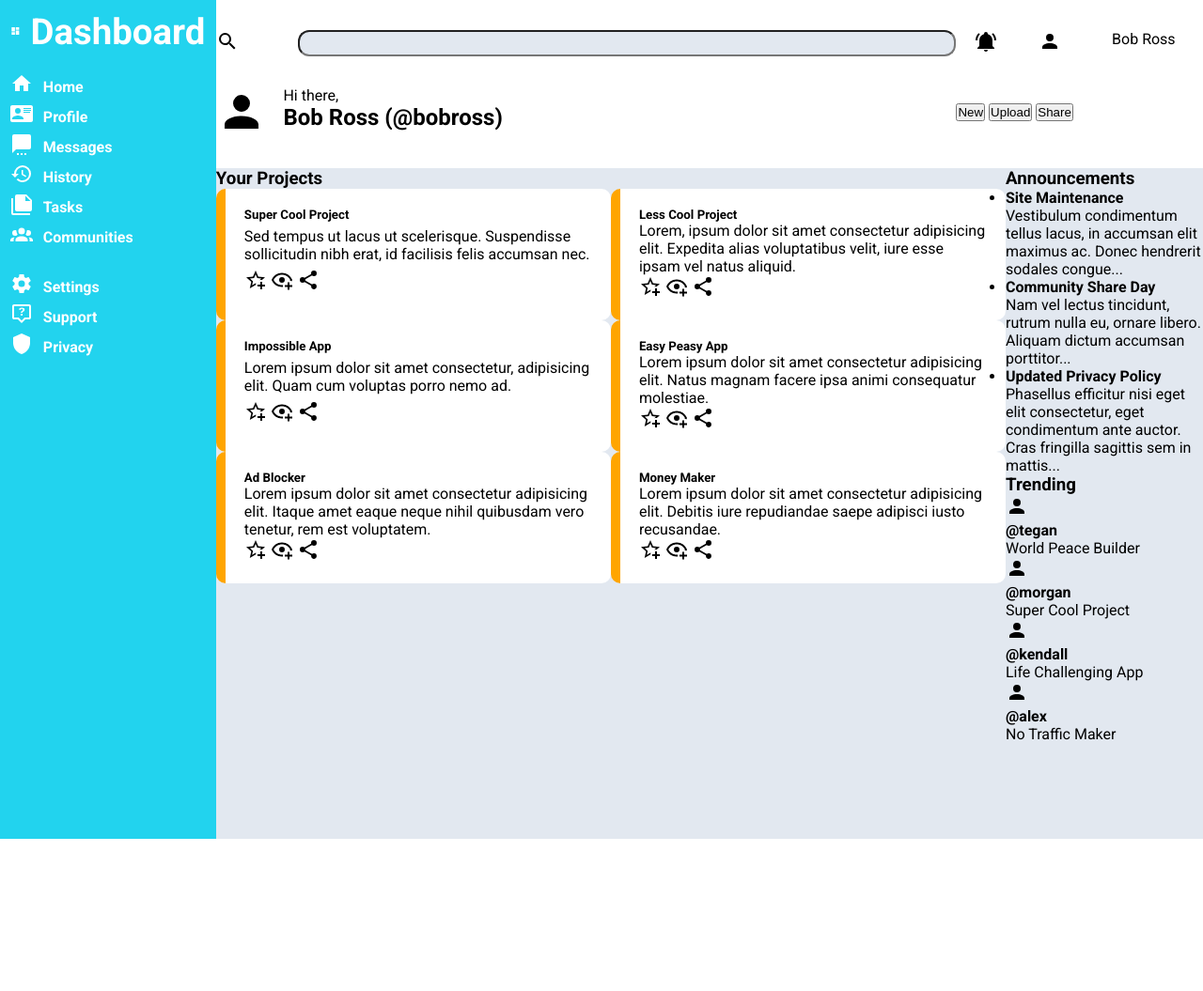
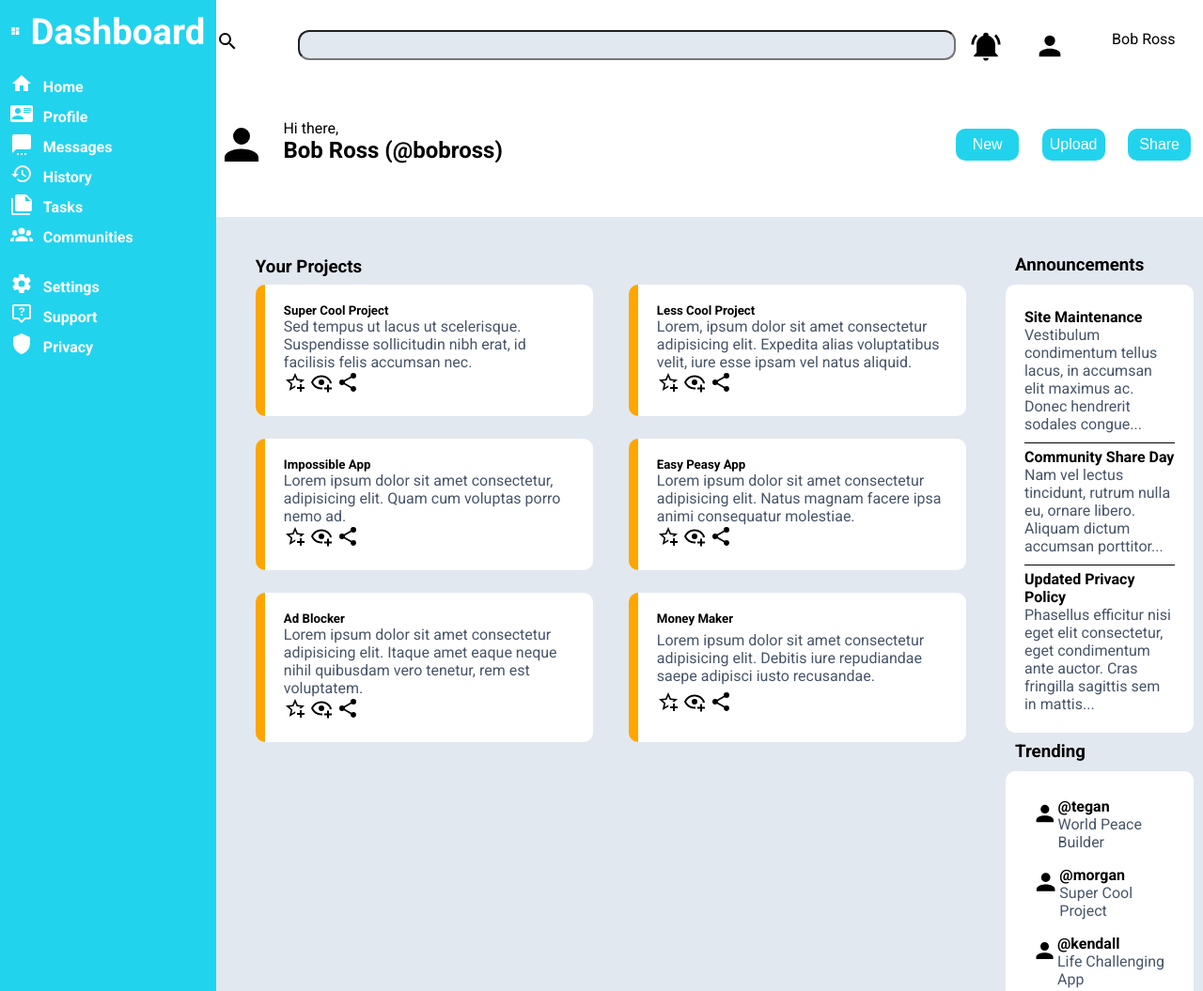
Before and after one commit to DXPGH/Project-Admin-Dashboard, a plain HTML site: page index.html in a window 1280 px wide. Shown: the top 1055 px of the page at 94% size. Before the commit the page ends 893 px from the top, so only its background shows below. Drawn offline with Linux system fonts and the light colour scheme.

Commit message:
Finished the layout of the html through the use of css

```diff
--- a/index.html
+++ b/index.html
@@ -29,7 +29,7 @@
           <div class="account">
             <ul>
               <li>
-                <svg style="width: 24px; height: 24px" viewBox="0 0 24 24">
+                <svg style="width: 34px; height: 34px" viewBox="0 0 24 24">
                   <path
                     fill="currentColor"
                     d="M21,19V20H3V19L5,17V11C5,7.9 7.03,5.17 10,4.29C10,4.19 10,4.1 10,4A2,2 0 0,1 12,2A2,2 0 0,1 14,4C14,4.1 14,4.19 14,4.29C16.97,5.17 19,7.9 19,11V17L21,19M14,21A2,2 0 0,1 12,23A2,2 0 0,1 10,21M19.75,3.19L18.33,4.61C20.04,6.3 21,8.6 21,11H23C23,8.07 21.84,5.25 19.75,3.19M1,11H3C3,8.6 3.96,6.3 5.67,4.61L4.25,3.19C2.16,5.25 1,8.07 1,11Z"
@@ -37,7 +37,7 @@
                 </svg>
               </li>
               <li>
-                <svg style="width: 24px; height: 24px" viewBox="0 0 24 24">
+                <svg style="width: 34px; height: 34px" viewBox="0 0 24 24">
                   <path fill="currentColor" d="M12,4A4,4 0 0,1 16,8A4,4 0 0,1 12,12A4,4 0 0,1 8,8A4,4 0 0,1 12,4M12,14C16.42,14 20,15.79 20,18V20H4V18C4,15.79 7.58,14 12,14Z" />
                 </svg>
               </li>
@@ -155,7 +155,7 @@
 
       <!--Projects-->
       <div class="projects">
-        <div class="project-title"><h3>Your Projects</h3></div>
+        <div class="projects-title"><h3>Your Projects</h3></div>
         <article>
         <div class="card">
           <h5>Super Cool Project</h5>
@@ -253,10 +253,10 @@
       <!--Right Sidebar-->
       <div class="right-sidebar">
         <!--Announcements-->
-        <h3>Announcements</h3>
+        <div class="announcement-head"><h3>Announcements</h3></div>
         <div class="announcments side-panel-card">
           <ul>
-            <li>
+            <li >
               <p><strong>Site Maintenance</strong></p>
 
               <p class="light">Vestibulum condimentum tellus lacus, in accumsan elit maximus ac. Donec hendrerit sodales congue...</p>
@@ -266,7 +266,7 @@
 
               <p class="light">Nam vel lectus tincidunt, rutrum nulla eu, ornare libero. Aliquam dictum accumsan porttitor...</p>
             </li>
-            <li>
+            <li class="no-border">
               <p><strong>Updated Privacy Policy</strong></p>
 
               <p class="light">Phasellus efficitur nisi eget elit consectetur, eget condimentum ante auctor. Cras fringilla sagittis sem in mattis...</p>
@@ -275,31 +275,39 @@
         </div>
 
         <!--Trending-->
-        <h3>Trending</h3>
+        <div class="trending-head"><h3>Trending</h3></div>
         <div class="trending side-panel-card">
           <div class="user">
-            <svg style="width: 24px; height: 24px" viewBox="0 0 24 24">
+            <svg style="width: 34px; height: 34px" viewBox="0 0 24 24">
                 <path fill="currentColor" d="M12,4A4,4 0 0,1 16,8A4,4 0 0,1 12,12A4,4 0 0,1 8,8A4,4 0 0,1 12,4M12,14C16.42,14 20,15.79 20,18V20H4V18C4,15.79 7.58,14 12,14Z" />
-            <p><strong>@tegan</strong></p>
+            <div>
+              <p><strong>@tegan</strong></p>
             <p class="light">World Peace Builder</p>
+            </div>
           </div>
           <div class="user">
-            <svg style="width: 24px; height: 24px" viewBox="0 0 24 24">
+            <svg style="width: 34px; height: 34px" viewBox="0 0 24 24">
                 <path fill="currentColor" d="M12,4A4,4 0 0,1 16,8A4,4 0 0,1 12,12A4,4 0 0,1 8,8A4,4 0 0,1 12,4M12,14C16.42,14 20,15.79 20,18V20H4V18C4,15.79 7.58,14 12,14Z" />
-            <p><strong>@morgan</strong></p>
+                <div>
+                  <p><strong>@morgan</strong></p>
             <p class="light">Super Cool Project</p>
+                </div>
           </div>
           <div class="user">
-            <svg style="width: 24px; height: 24px" viewBox="0 0 24 24">
+            <svg style="width: 34px; height: 34px" viewBox="0 0 24 24">
                 <path fill="currentColor" d="M12,4A4,4 0 0,1 16,8A4,4 0 0,1 12,12A4,4 0 0,1 8,8A4,4 0 0,1 12,4M12,14C16.42,14 20,15.79 20,18V20H4V18C4,15.79 7.58,14 12,14Z" />
-            <p><strong>@kendall</strong></p>
-            <p class="light">Life Challenging App</p>
+                <div>
+                  <p><strong>@kendall</strong></p>
+                  <p class="light">Life Challenging App</p>
+                </div>
           </div>
           <div class="user">
-            <svg style="width: 24px; height: 24px" viewBox="0 0 24 24">
+            <svg style="width: 34px; height: 34px" viewBox="0 0 24 24">
                 <path fill="currentColor" d="M12,4A4,4 0 0,1 16,8A4,4 0 0,1 12,12A4,4 0 0,1 8,8A4,4 0 0,1 12,4M12,14C16.42,14 20,15.79 20,18V20H4V18C4,15.79 7.58,14 12,14Z" />
-            <p><strong>@alex</strong></p>
+            <div>
+              <p><strong>@alex</strong></p>
             <p class="light">No Traffic Maker</p>
+            </div>
           </div>
         </div>
       </div>
--- a/styles.css
+++ b/styles.css
@@ -69,6 +69,22 @@
     grid-template-columns: .2fr 2fr;
 }
 
+.account-actions {
+    display: grid;
+    grid-template-columns: 1fr 1fr 1fr;
+    gap: 10%;
+    padding-right: 5%;
+}
+
+.account-actions button {
+    color: white;
+    background-color: #22d3ee;
+    border-radius: 10px;
+    padding: 8px;
+    border: none;
+    font-size: 1rem;
+}
+
 /*Left Sidebar*/
 .left-sidebar {
     grid-row: 1/ span 3;
@@ -120,9 +136,17 @@
     align-items: flex-start;
 }
 
+.projects-title {
+    padding: 5% 5% 1% 5%;
+}
+
 .projects article {
     display: grid;
     grid-template-columns: 1fr 1fr;
+    grid-template-rows: 1fr 1fr 1fr;
+    gap: 5%;
+    padding-left: 5%;
+    padding-right: 5%;
 }
 
 .projects .card {
@@ -137,4 +161,54 @@
 .right-sidebar {
     grid-row: 2;
     grid-column: 3;
+    padding-right: 5%;
 }
+
+/*Announcements*/
+.announcement-head h3{
+    padding: 20% 5% 5% 5%;
+}
+
+.side-panel-card ul {
+    list-style-type: none;
+    background-color: #fff;
+    padding: 20px;
+    border-radius: 10px;
+}
+
+.side-panel-card > ul > li {
+    border-bottom: 1px solid black;
+    padding-bottom: 10px;
+    padding-top: 5px;
+}
+
+.side-panel-card > ul > li.no-border {
+    border-bottom: 1px solid white;
+    padding-bottom: 0px;
+}
+
+.trending-head h3{
+    padding: 5% 5% 5% 5%;
+}
+
+.trending {
+    background-color: #fff;
+    padding: 20px;
+    border-radius: 10px;
+    display: grid;
+    grid-template-rows: 1fr 1fr 1fr 1fr;
+}
+
+.light {
+    color: #475569;
+}
+
+.user {
+    display: flex;
+    padding: 5%;
+}
+
+.user div {
+    display: flex;
+    flex-direction: column;
+}
```
